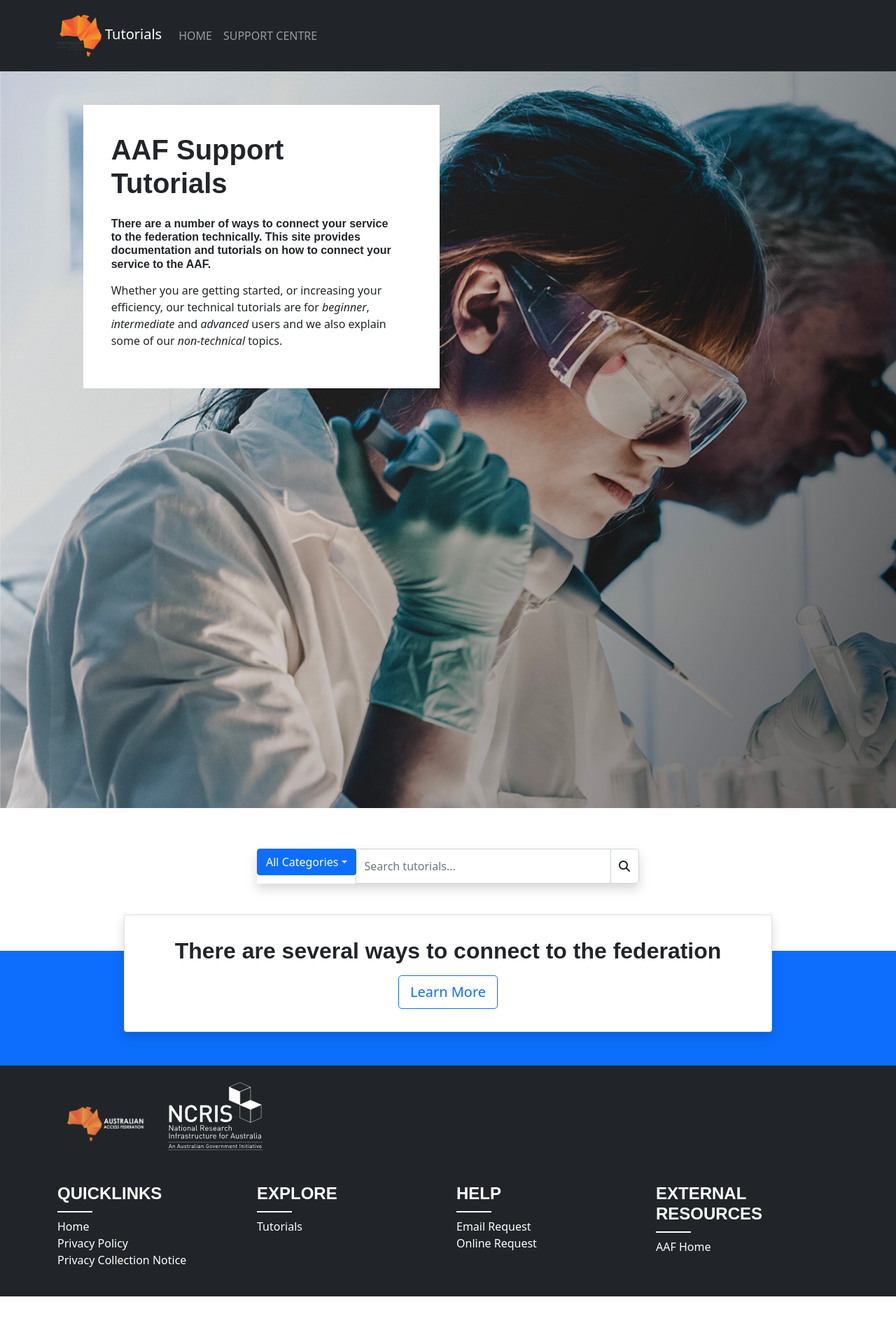
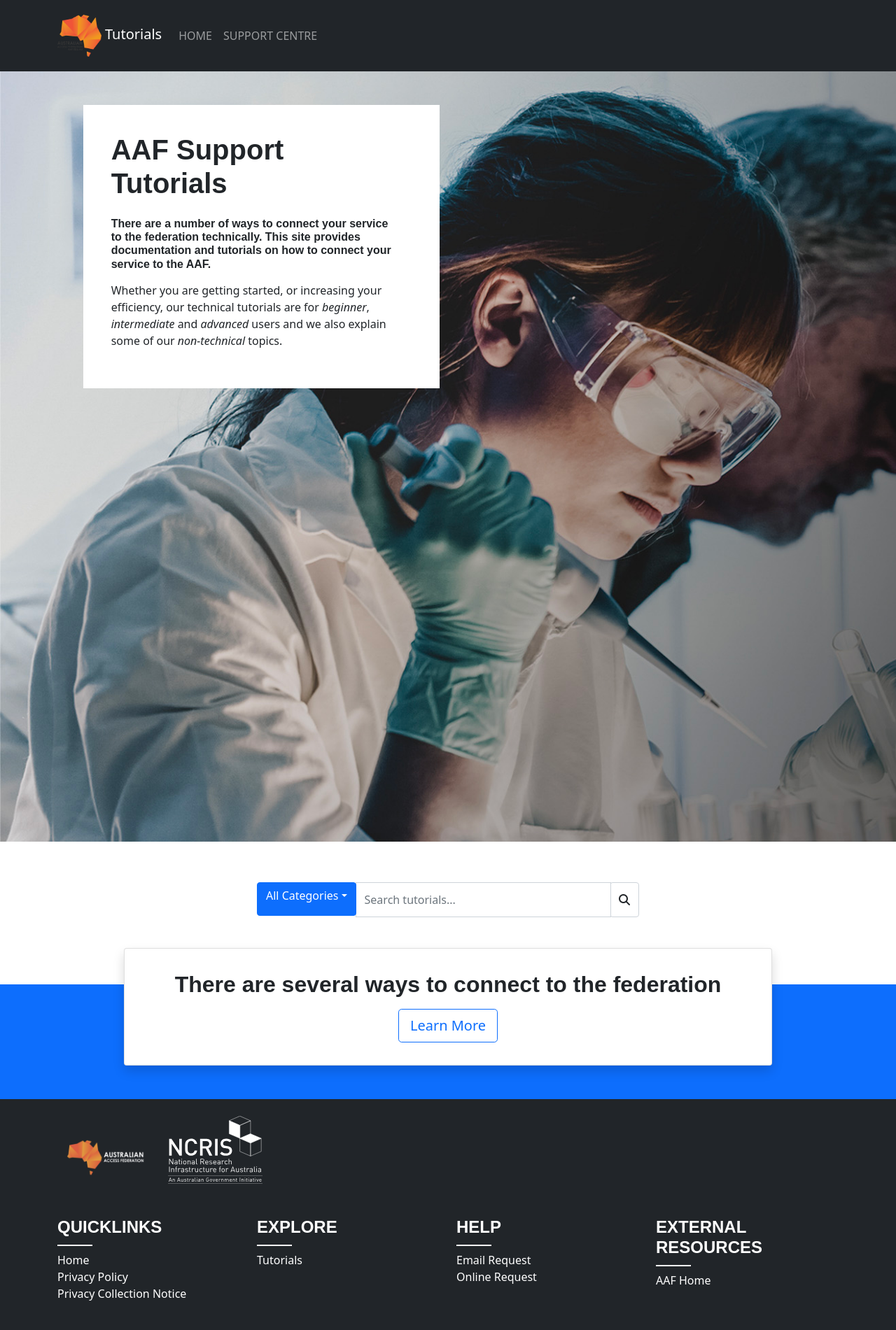
Before and after one commit to ausaccessfed/dev-portal, a Jekyll site: the page built from docs/index.html, in a window 1280 px wide. Shown: the whole page at 70% size. Built offline with Jekyll 4.4.1, drawn with Linux system fonts in a browser that asks for light colours; before the commit the page ends 1853 px from its top, so only the background shows below that.

Commit message:
add Font-awesome and add css

```diff
--- a/docs/index.html
+++ b/docs/index.html
@@ -11,7 +11,7 @@
     <div class="container-fluid">
       <div class="row">
         <div class="col-md-12 col-lg-8 offset-lg-1 col-xl-5 offset-xl-1">
-          <div class="banner-hero-card">
+          <div class="banner-hero-card mb-5">
             <h1 class="mb-4">AAF Support Tutorials</h1>
             <h6 class="mb-3">There are a number of ways to connect your service to the federation technically. This site provides documentation and tutorials on how to connect your service to the AAF.</h6>
             <p>Whether you are getting started, or increasing your efficiency, our technical tutorials are for <i>beginner</i>, <i>intermediate</i> and <i>advanced</i> users and we also explain some of our <i>non-technical</i> topics.</p>
@@ -23,9 +23,10 @@
   <div class="container py-5">
     <div class="row">
       <div class="col-md-6 offset-md-3">
-      <div class="input-group shadow">
+      <div class="input-group">
         <div class="input-group-prepend">
-          <button id="search-filter-button" class="btn btn-primary dropdown-toggle" type="button" data-toggle="dropdown" aria-haspopup="true" aria-expanded="false">All Categories</button>
+          <button id="search-filter-button" class="btn btn-primary dropdown-toggle pb-3" type="button"
+                  data-toggle="dropdown" aria-haspopup="true" aria-expanded="false">All Categories</button>
           <div class="dropdown-menu search-filter-menu">
             <a class="dropdown-item" href="#">All Categories</a>
             <a class="dropdown-item" href="#">Beginner</a>
```
